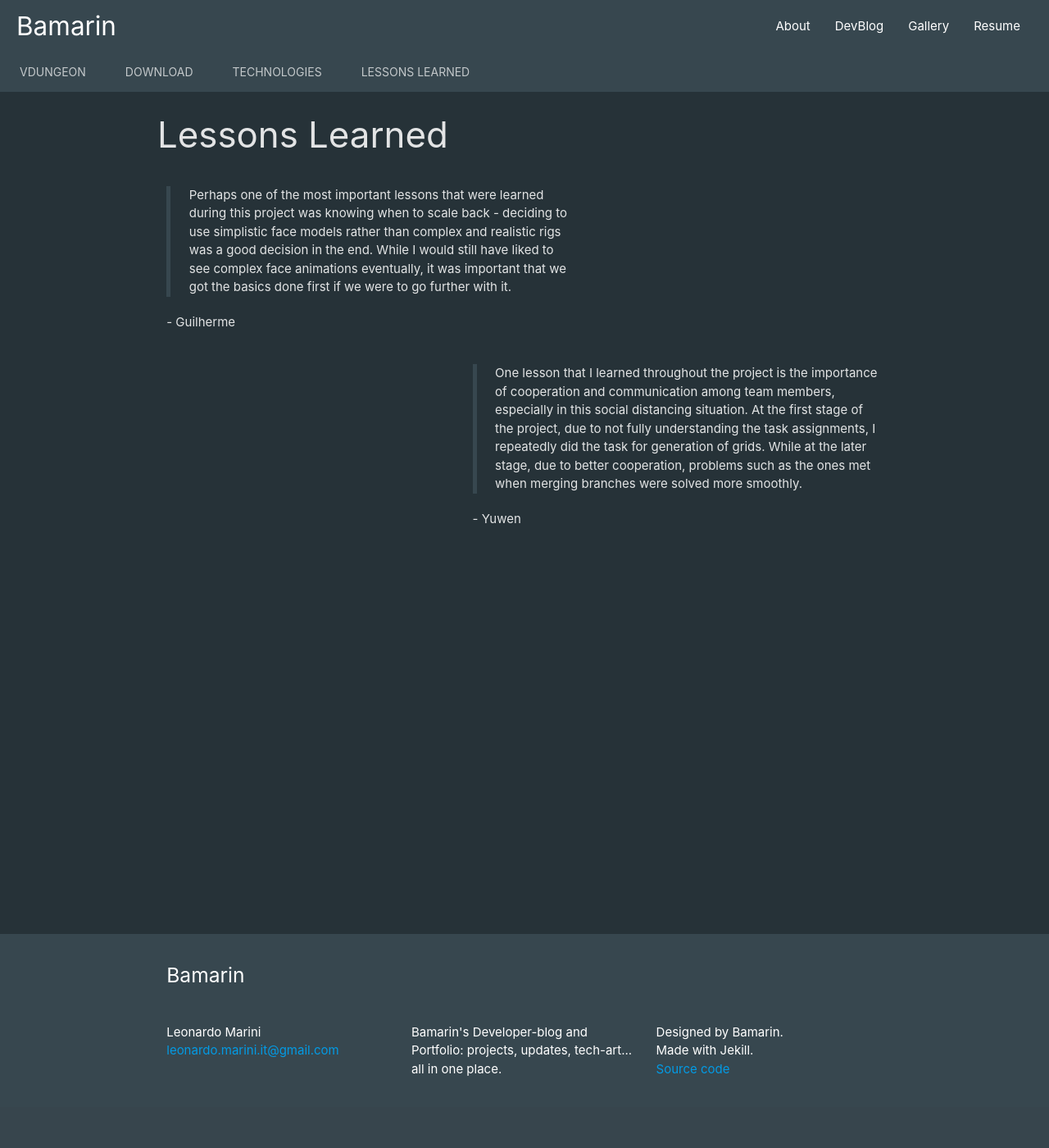
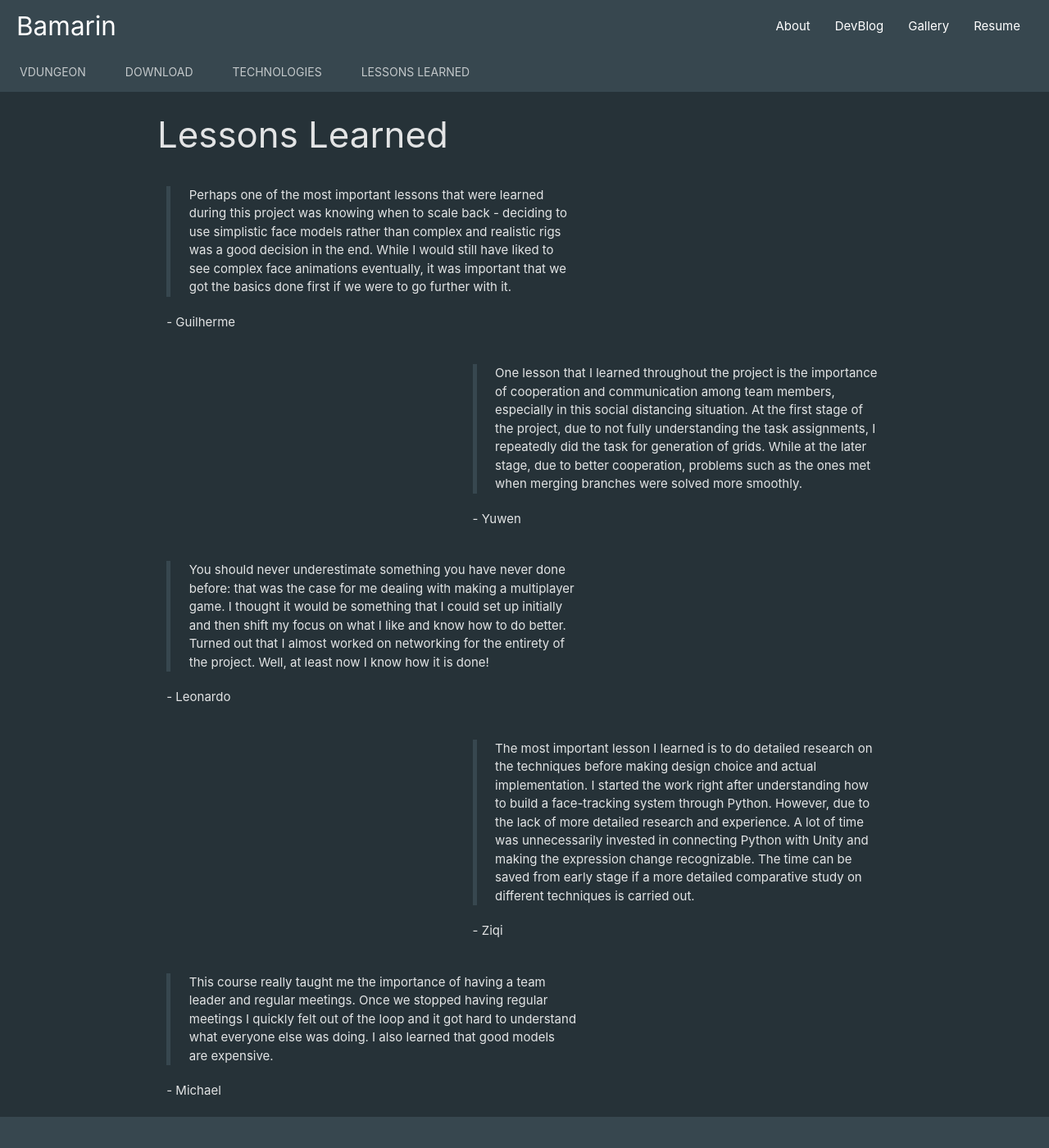
Before and after one commit to Bamarin/Bamarin.github.io, a Jekyll site: the page built from vDungeon/lesson.md, in a window 1280 px wide and 1400 px high. Shown: the whole window at 82% size. Built offline with Jekyll 4.4.1, drawn with Linux system fonts in a browser that asks for light colours.

Commit message:
add Leo Ziqi and Mike lessons

```diff
--- a/vDungeon/lesson.md
+++ b/vDungeon/lesson.md
@@ -15,7 +15,6 @@ permalink: VDungeon/lesson/
   </div>
 </div>
 
-
 <div class="row">
   <div class="col s12 m7 offset-m5">
     <blockquote>
@@ -23,3 +22,27 @@ permalink: VDungeon/lesson/
     </blockquote> - Yuwen
   </div>
 </div>
+
+<div class="row">
+  <div class="col s12 m7">
+    <blockquote>
+You should never underestimate something you have never done before: that was the case for me dealing with making a multiplayer game. I thought it would be something that I could set up initially and then shift my focus on what I like and know how to do better. Turned out that I almost worked on networking for the entirety of the project. Well, at least now I know how it is done!
+    </blockquote> - Leonardo
+  </div>
+</div>
+
+<div class="row">
+  <div class="col s12 m7 offset-m5">
+    <blockquote>
+The most important lesson I learned is to do detailed research on the techniques before making design choice and actual implementation. I started the work right after understanding how to build a face-tracking system through Python. However, due to the lack of more detailed research and experience. A lot of time was unnecessarily invested in connecting Python with Unity and making the expression change recognizable. The time can be saved from early stage if a more detailed comparative study on different techniques is carried out.
+    </blockquote> - Ziqi
+  </div>
+</div>
+
+<div class="row">
+  <div class="col s12 m7">
+    <blockquote>
+This course really taught me the importance of having a team leader and regular meetings. Once we stopped having regular meetings I quickly felt out of the loop and it got hard to understand what everyone else was doing. I also learned that good models are expensive.
+    </blockquote> - Michael
+  </div>
+</div>
```
